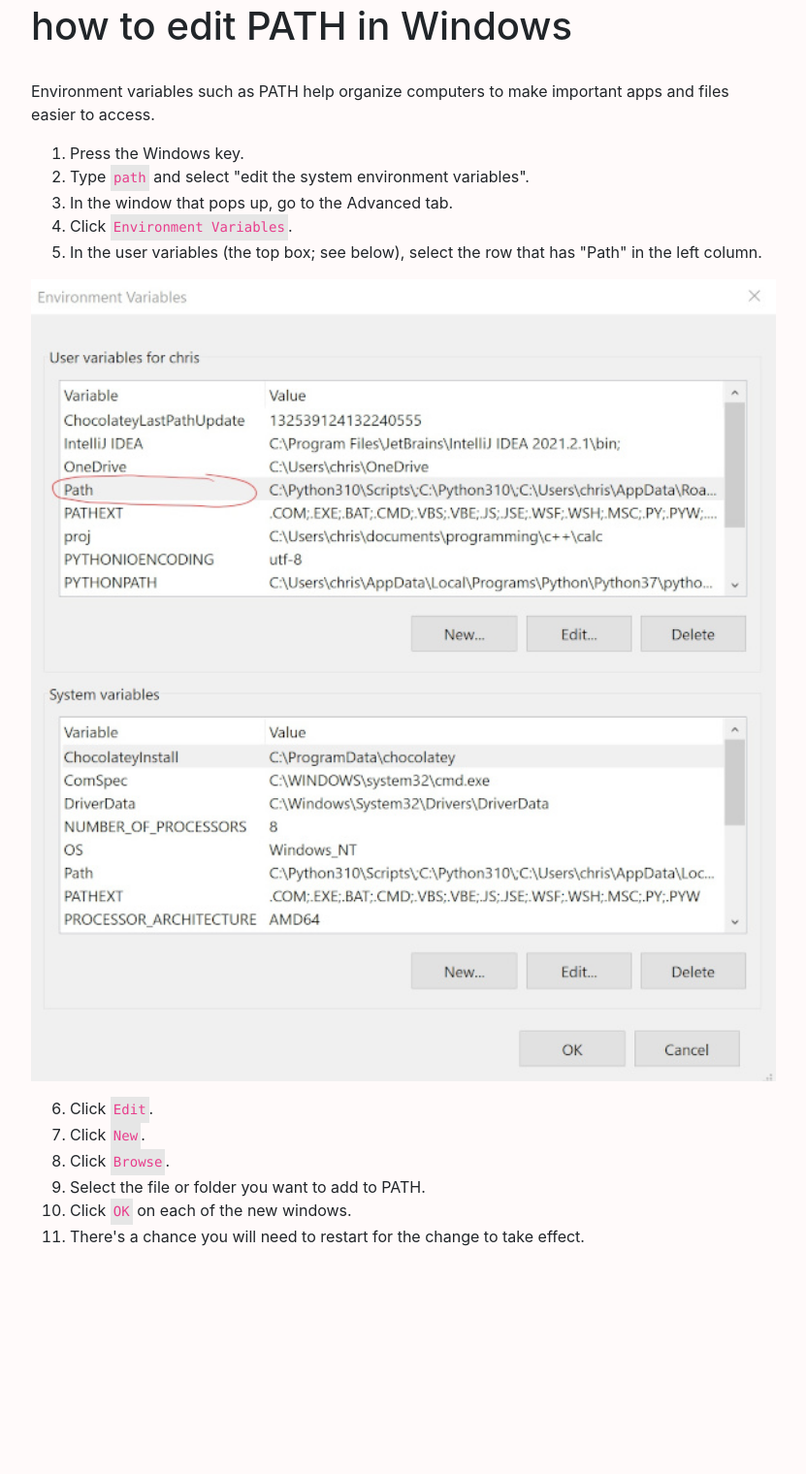
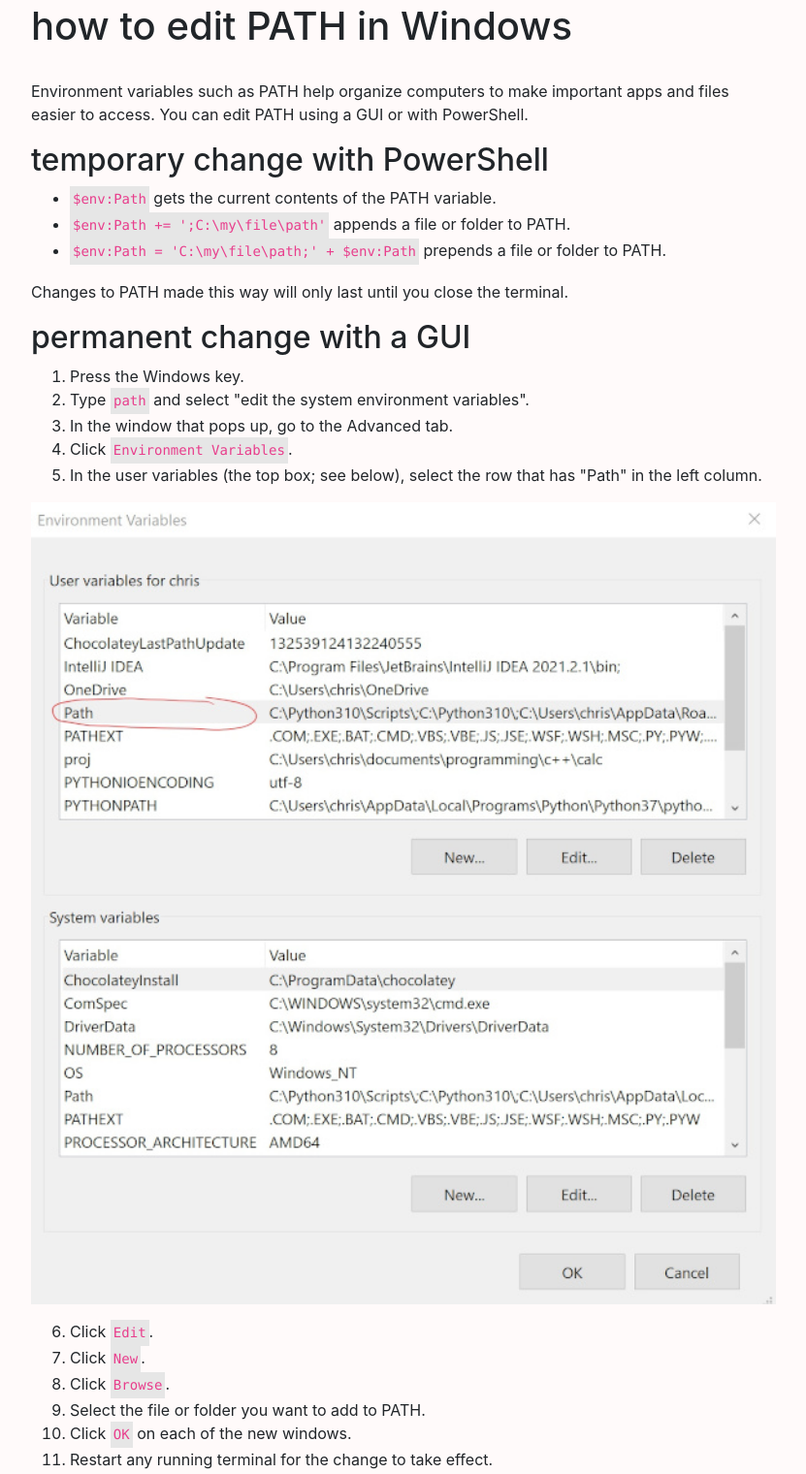
Before and after one commit to wheelercj/notes, a plain HTML site: page pages/20220429185353.html in a window 1280 px wide. Shown: the part 113-1633 px from the top of the page at 97% size, without its empty margins (224-1055 px from the left). Before the commit the page ends 1500 px from the top, so only its background shows below. Drawn offline with nearby package versions, Linux system fonts and the light colour scheme.

Commit message:
Add instructions for changing PATH using PowerShell

```diff
--- a/pages/20220429185353.html
+++ b/pages/20220429185353.html
@@ -26,7 +26,15 @@
 
         <main>
 <h1>how to edit PATH in Windows</h1>
-<p>Environment variables such as PATH help organize computers to make important apps and files easier to access.</p>
+<p>Environment variables such as PATH help organize computers to make important apps and files easier to access. You can edit PATH using a GUI or with PowerShell.</p>
+<h2>temporary change with PowerShell</h2>
+<ul>
+<li><code>$env:Path</code> gets the current contents of the PATH variable.</li>
+<li><code>$env:Path += ';C:\my\file\path'</code> appends a file or folder to PATH.</li>
+<li><code>$env:Path = 'C:\my\file\path;' + $env:Path</code> prepends a file or folder to PATH.</li>
+</ul>
+<p>Changes to PATH made this way will only last until you close the terminal.</p>
+<h2>permanent change with a GUI</h2>
 <ol>
 <li>Press the Windows key.</li>
 <li>Type <code>path</code> and select &quot;edit the system environment variables&quot;.</li>
@@ -41,7 +49,7 @@
 <li>Click <code>Browse</code>.</li>
 <li>Select the file or folder you want to add to PATH.</li>
 <li>Click <code>OK</code> on each of the new windows.</li>
-<li>There's a chance you will need to restart for the change to take effect.</li>
+<li>Restart any running terminal for the change to take effect.</li>
 </ol>
 </main>
 
```
Also changed, not shown: pages/20220320181252.html (+9 -2 lines).
